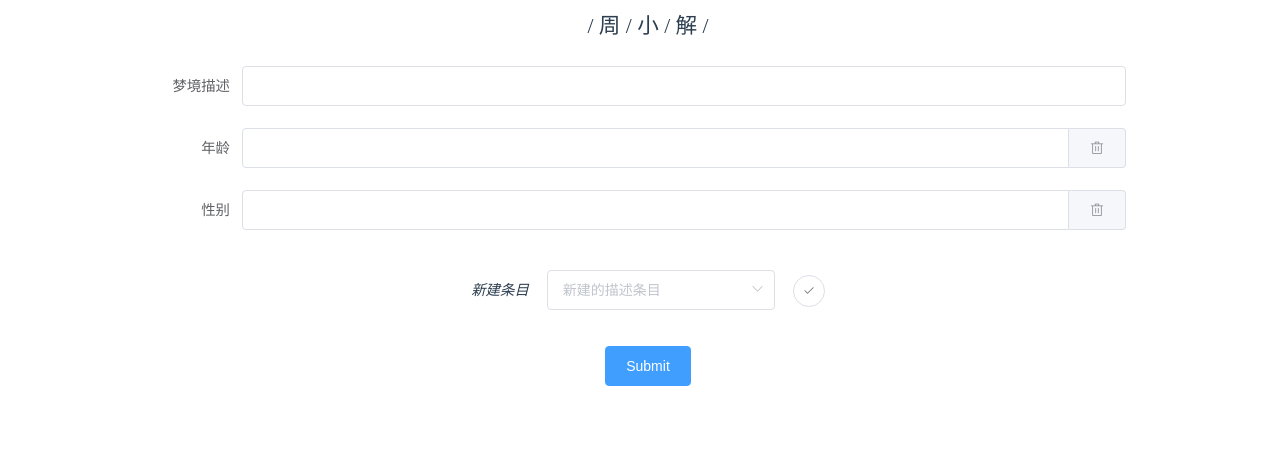
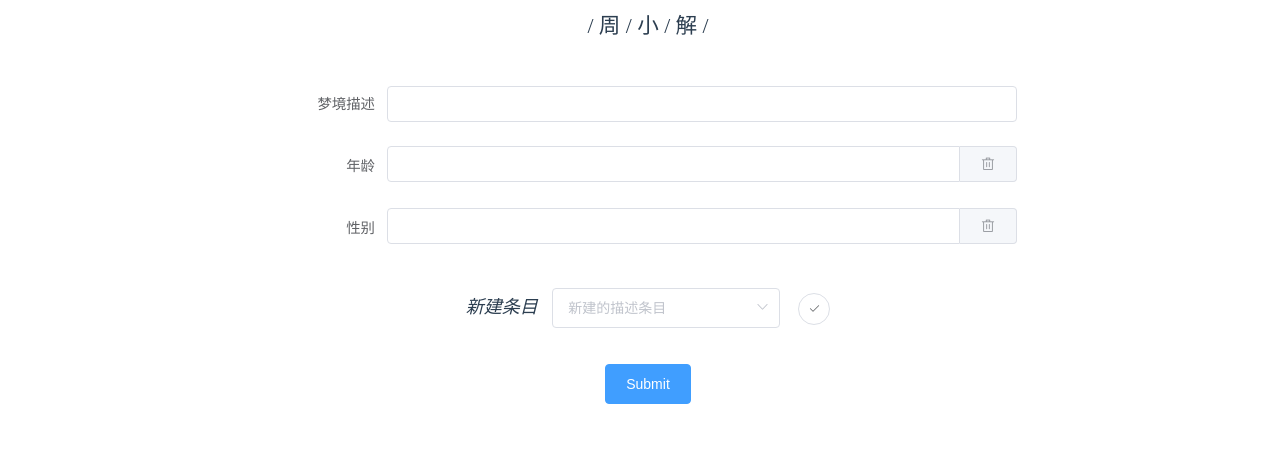
Before and after one commit to gloriallluo/MisszFrontend, a Vue app: page /#/ask in a window 1280 px wide. Shown: the part 214-668 px from the top of the page. Built offline with nearby package versions, Linux system fonts and the light colour scheme.

Commit message:
change style

```diff
--- a/public/index.html
+++ b/public/index.html
@@ -14,10 +14,10 @@
             html { font-size: 14px }
         }
         @media screen and (min-width: 400px) and (max-width: 500px) {
-            html { font-size: 10px }
+            html { font-size: 11px }
         }
         @media screen and (max-width: 400px) {
-            html { font-size: 8px }
+            html { font-size: 10px }
         }
     </style>
   </head>
--- a/src/components/DreamInterpreter.vue
+++ b/src/components/DreamInterpreter.vue
@@ -9,15 +9,16 @@
 
     <!-- 输入区域 -->
     <div
-        style="margin-left: 2rem; margin-right: 2rem; min-width: 3rem; margin-top: 1.5rem">
-      <el-form label-width="8rem" style="margin-right: 4rem">
+        style="min-width: 3rem; max-width: 45rem; margin: 0 auto">
+      <el-form label-width="8rem" style="margin-right: 2rem; margin-top: 2.5rem">
         <el-form-item
             v-for="(item, idx) in dreamForm"
             :key="idx">
           <span slot="label" style="font-size: 0.8rem">{{ item.key }}</span>
           <el-input
               v-model="item.value"
-              :disabled="state !== 0">
+              :disabled="state !== 0"
+              size="medium">
             <el-button
                 v-if="idx > 0"
                 slot="append"
@@ -32,14 +33,14 @@
         <el-popover
             trigger="hover"
             title="条目是什么？"
-            content="条目就是描述你的梦境的一个小标题，可以理解为一个键。"
-            style="font-size: 0.8rem">
-          <i slot="reference" style="margin-right: 1rem">新建条目</i>
+            content="条目就是描述你的梦境的一个小标题，可以理解为一个键。">
+          <i slot="reference" style="margin-right: 0.8rem">新建条目</i>
         </el-popover>
         <el-select
             v-model="newFormItemKey"
             filterable
             allow-create
+            style="max-width: 50%"
             placeholder="新建的描述条目">
           <el-option
               v-for="item in candidateFormItemKey"
```
